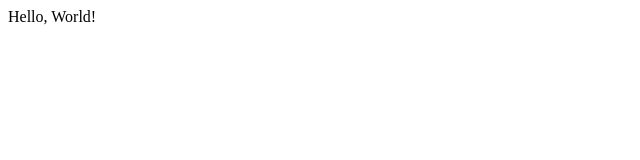
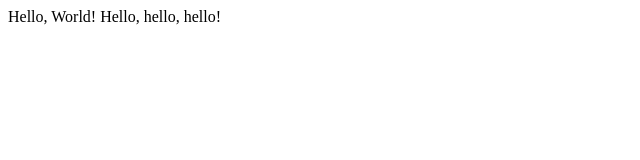
Before and after one commit to kalstoykov/lecture0, a plain HTML site: page hello.html in a window 1280 px wide. Shown: the whole page, without its empty margins (0-640 px from the left). Drawn offline with Linux system fonts and the light colour scheme.

Commit message:
Update hello.html

```diff
--- a/hello.html
+++ b/hello.html
@@ -4,6 +4,6 @@
 		<title>My Webpage!</title>
 	</head>
 	<body>
-		Hello, World!
+		Hello, World! Hello, hello, hello!
 	</body>
 </html>
```
